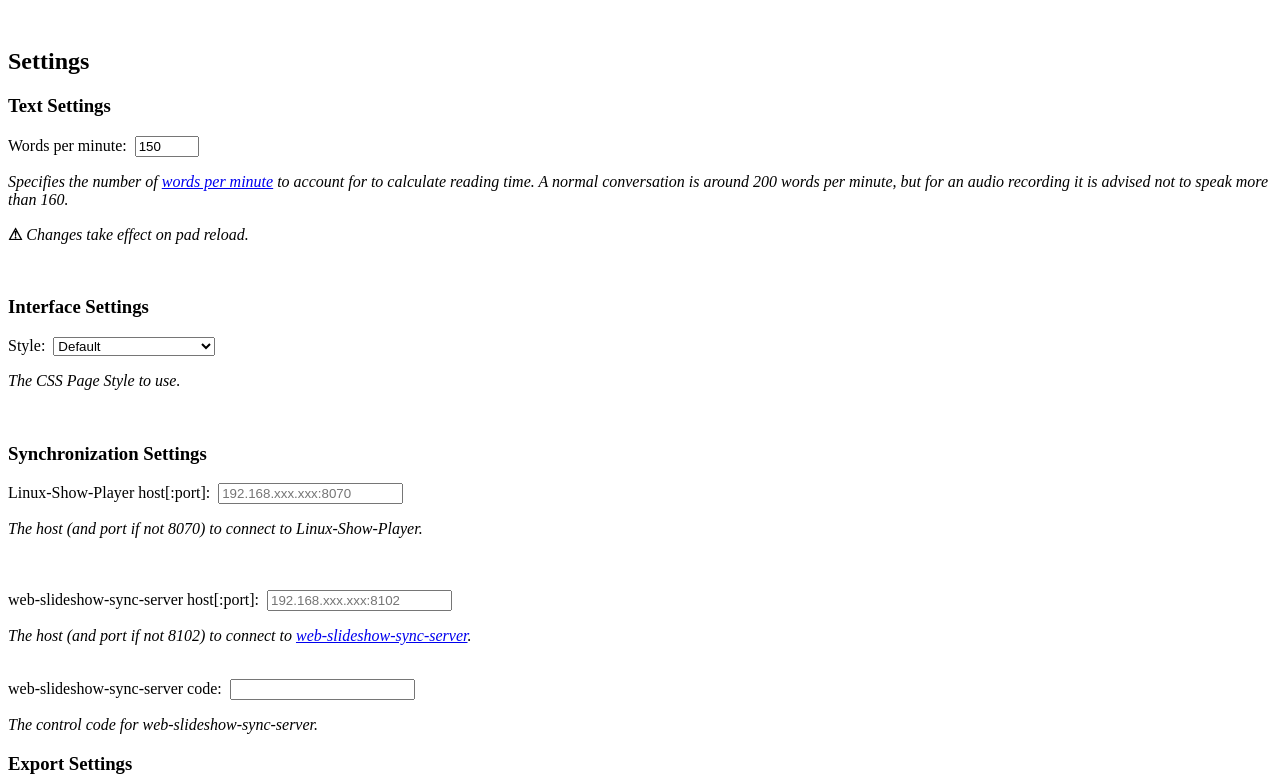
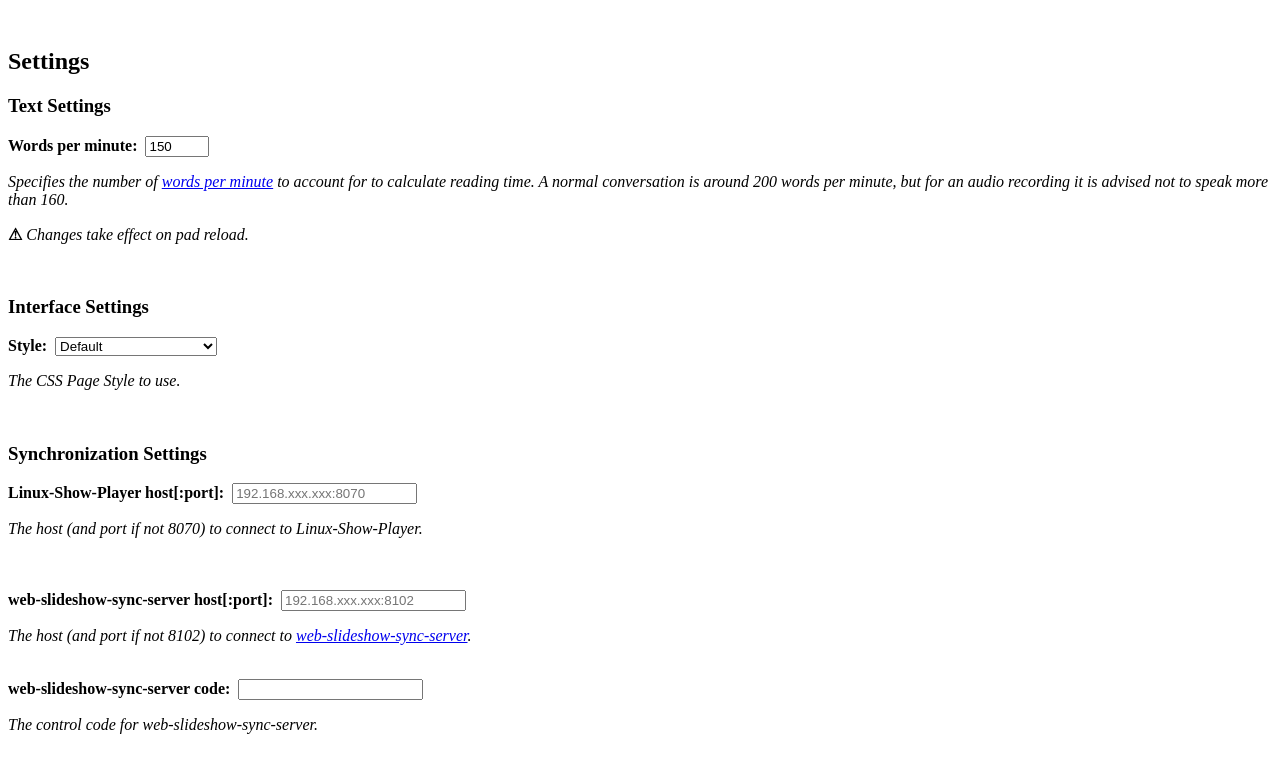
Before and after one commit to mmuman/RadioTimer, a plain HTML site: page index.html in a window 1280 px wide. Shown: the part 1120-1904 px from the top of the page. Drawn offline with Linux system fonts and the light colour scheme.

Commit message:
Make settings labels bold for readability

```diff
--- a/css/style.css
+++ b/css/style.css
@@ -21,6 +21,10 @@ footer {
 }
 footer:hover {
 	/*opacity: 1.0;*/
+}
+
+label {
+	font-weight: bold;
 }
 
 form { display:inline; clear: none }
```
Also changed, not shown: index.html (+1 -0 lines).
